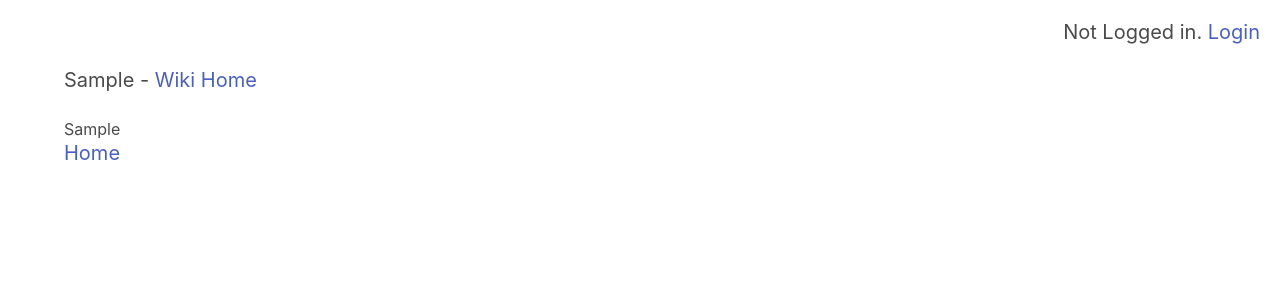
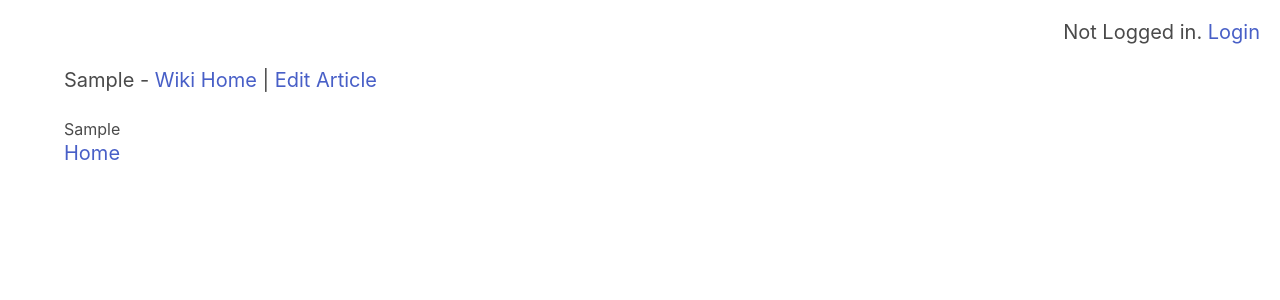
Before and after one commit to zack256/anaximander, a Flask app: template templates/article.html in a window 1280 px wide. Shown: the top 300 px of the page. Run offline with Flask 2, Linux system fonts and the light colour scheme; tables that the repository leaves empty hold one stand-in row (values such as "Sample post"); the template is opened without the code that fills it: values that come from a table or form of the project are taken from there, most other values are stand-ins (such as "Sample title", 1, 10 or a date in 2020); parts of the project's set-up code (start-up, migrations or seed data) failed here and were passed over; some libraries are stand-ins or nearby versions.

Commit message:
done the very basics of edit article, but might change a lot.

```diff
--- a/assets/js/checks.js
+++ b/assets/js/checks.js
@@ -21,3 +21,7 @@ function createArticleCheck () {
     }
     return baseFinalCheck("Are you sure you want to create this article?");
 }
+
+function editArticleCheck () {
+    return baseFinalCheck("Are you sure you want to edit this article?");
+}
--- a/main.py
+++ b/main.py
@@ -9,6 +9,7 @@ import constants
 import restrict
 import utils
 import wikify
+import work.diff
 
 app = Flask(__name__)
 config_app.config_app(app)
@@ -341,6 +342,9 @@ def user_can_create_article(user, wiki):
         return clearance >= 2
     return clearance != 0
 
+def user_can_edit_article(user, wiki):
+    return user_can_create_article(user, wiki)  # for now.
+
 def create_article(wiki, name, body, creator):
     if not user_can_create_article(creator, wiki):
         return "Insufficient roles to create an article on this wiki."
@@ -350,9 +354,10 @@ def create_article(wiki, name, body, creator):
     already = Article.query.filter((Article.wiki_id == wiki.id) & (Article.name == name)).first()
     if already:
         return "Article already in database."
-    article_path = config.paths.WIKIS_DIR + wiki.name + "/articles/" + name + ".txt"
-    if os.path.isdir(article_path):
+    article_path = get_article_path(wiki.name, name)
+    if os.path.isfile(article_path):
         return "Article not in database, but cannot be added as a file with the same name exists."
+    #app.logger.error([article_path, body])
     with open(article_path, "w") as file:
         file.write(body)
     created = datetime.datetime.now()
@@ -385,10 +390,68 @@ def article_page_handle(reqd_w, reqd_a):
     article = Article.query.filter((Article.wiki_id == wiki.id) & (Article.name == reqd_a)).first()
     if article == None:
         return "Article not found!"
-    article_path = config.paths.WIKIS_DIR + wiki.name + "/articles/" + article.name + ".txt"
-    if not os.path.isfile(article_path):
+    article_path = article_in_files(wiki.name, article.name)
+    if not article_path:
         return "Article not found in file system!"
     with open(article_path) as fi:
         text = fi.read()
-    html = wikify.wikify(text)
-    return render_template("article.html", article = article, wiki = wiki, article_html = html)
+    edit_param = request.args.get("edit", "", str)
+    if edit_param == "1":
+        return render_template("edit_article.html", article = article, wiki = wiki, article_text = text)
+    else:
+        html = wikify.wikify(text)
+        return render_template("article.html", article = article, wiki = wiki, article_html = html)
+
+def get_article_path(wiki_name, article_name):
+    return config.paths.WIKIS_DIR + wiki_name + "/articles/" + article_name + ".txt"
+
+def article_in_files(wiki_name, article_name):
+    article_path = get_article_path(wiki_name, article_name)
+    if os.path.isfile(article_path):
+        return article_path
+    return False
+
+@app.route("/wikis/<reqd_w>/forms/edit-article/<reqd_a>/", methods = ["POST"])
+@login_required
+def edit_article_handler(reqd_w, reqd_a):
+    wiki = Wiki.query.filter(Wiki.name == reqd_w).first()
+    if wiki == None:
+        return "Wiki not found!"
+    article = Article.query.filter((Article.wiki_id == wiki.id) & (Article.name == reqd_a)).first()
+    if article == None:
+        return "Article not found!"
+    if not article_in_files(wiki.name, article.name):
+        return "Article not found in file system!"
+    body = request.form["article"]
+    return edit_article(wiki, article, body, current_user)
+
+def add_sub_diff(o, i, c, d):
+    sub_diff = SubDiff()
+    sub_diff.operation = o
+    sub_diff.index = i
+    sub_diff.content = c
+    sub_diff.diff_id = d.id
+    db.session.add(sub_diff)
+
+def edit_article(wiki, article, body, editor):
+    if not user_can_edit_article(editor, wiki):
+        return "Insufficient roles to edit this article."
+    article_path = get_article_path(wiki.name, article.name)
+    with open(article_path) as file:
+        original = file.read()
+    subtractions, additions = work.diff.get_diff(original, body)
+    diff = Diff()
+    diff.editor_id = editor.id
+    diff.article_id = article.id
+    db.session.add(diff)
+    db.session.commit() # needed for diff to have an id.
+    for subtraction in subtractions:
+        add_sub_diff(0, subtraction[0], subtraction[1], diff)
+    for addition in additions:
+        add_sub_diff(1, addition[0], addition[1], diff)
+        app.logger.error([0, subtraction[0], subtraction[1], diff, diff.id, "peacena pean"])
+    diff.created = datetime.datetime.now()
+    db.session.commit()
+    with open(article_path, "w") as file2:
+        file2.write(body)
+    return redirect("/wikis/{}/articles/{}/".format(wiki.name, article.name))
--- a/templates/article.html
+++ b/templates/article.html
@@ -3,7 +3,7 @@
 {% block title %}{{ a_n }} - Anaximander{% endblock %}
 {% block content %}
 <h3 class = "title is-3">{{ a_n }}</h3>
-<h5 class = "subtitle is-5">{{ wiki.full }} - <a href = "/wikis/{{ wiki.name }}/">Wiki Home</a></h5>
+<h5 class = "subtitle is-5">{{ wiki.full }} - <a href = "/wikis/{{ wiki.name }}/">Wiki Home</a> | <a href = "/wikis/{{ wiki.name }}/articles/{{ article.name }}/?edit=1">Edit Article</a></h5>
 <br/>
 {{ article_html|safe }}
 <br/>
--- a/work/diff.py
+++ b/work/diff.py
@@ -1,4 +1,4 @@
-import lcs
+import work.lcs as lcs
 
 lcs_func = lcs.get_lcs
 
```
Also changed, not shown: templates/edit_article.html (added, +20 -0 lines).
